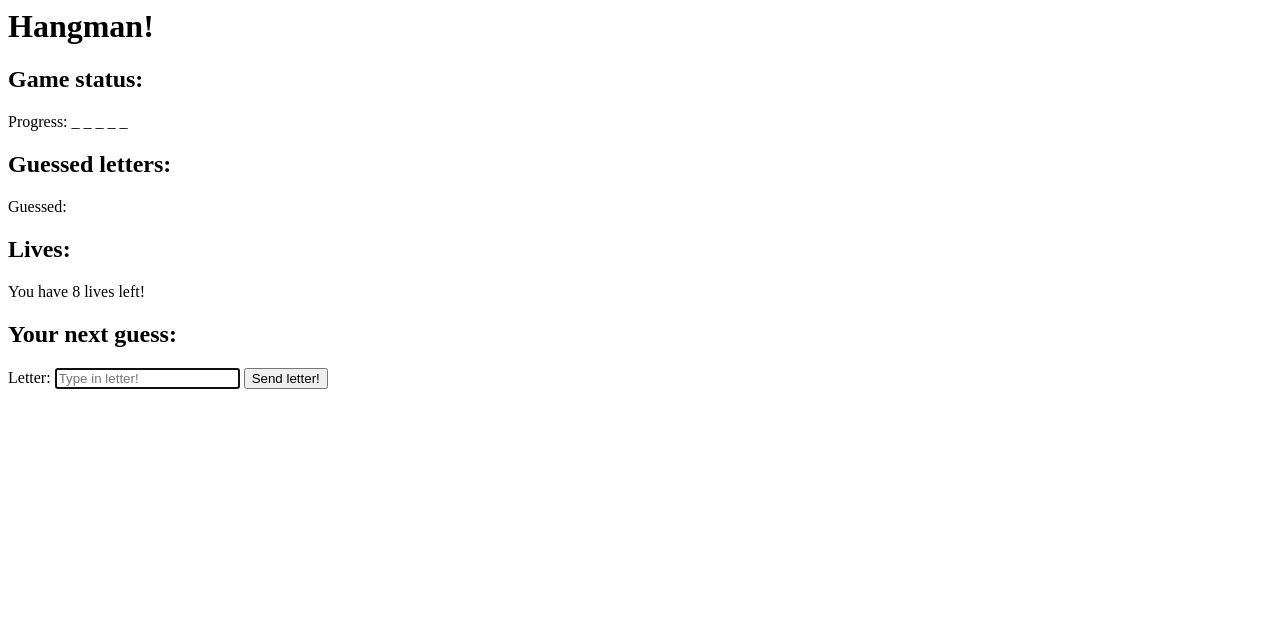
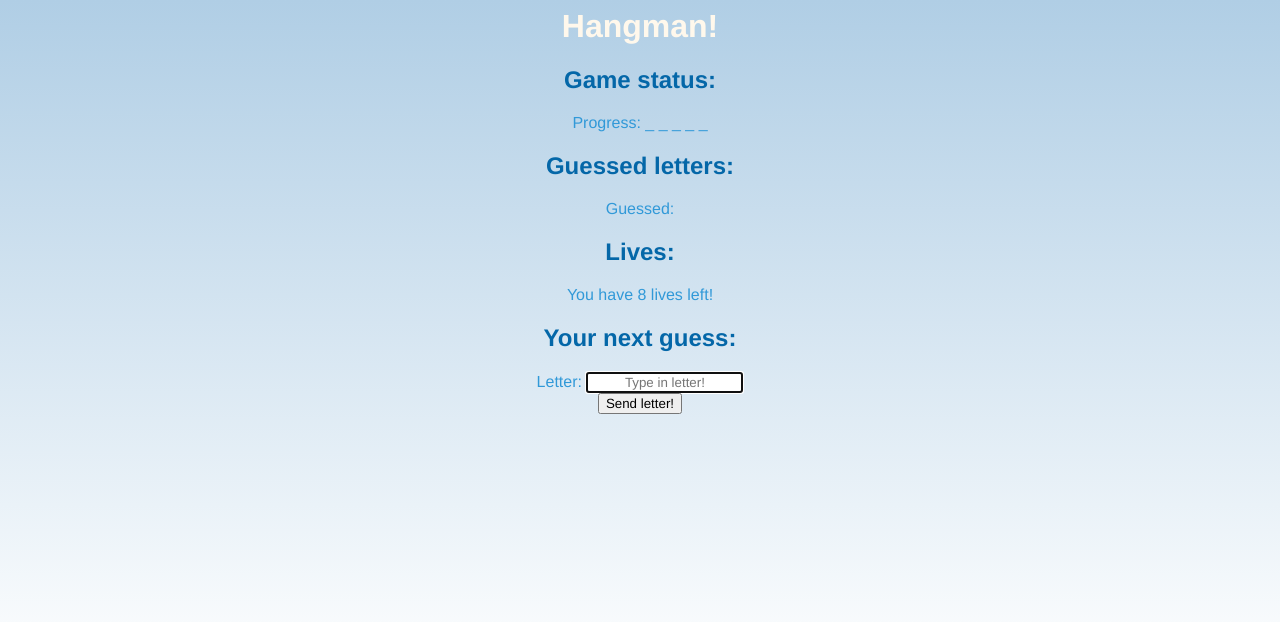
Before and after one commit to Bartuz/HangMan-Web, a plain HTML site: page index.html in a window 1280 px wide. Drawn offline with nearby package versions, Linux system fonts and the light colour scheme.

Commit message:
added some styling

```diff
--- a/style.css
+++ b/style.css
@@ -0,0 +1,23 @@
+body{
+	background: #b0cee5; /* Old browsers */
+background: -moz-linear-gradient(top, #b0cee5 0%, #ffffff 86%); /* FF3.6+ */
+background: -webkit-gradient(linear, left top, left bottom, color-stop(0%,#b0cee5), color-stop(86%,#ffffff)); /* Chrome,Safari4+ */
+background: -webkit-linear-gradient(top, #b0cee5 0%,#ffffff 86%); /* Chrome10+,Safari5.1+ */
+background: -o-linear-gradient(top, #b0cee5 0%,#ffffff 86%); /* Opera 11.10+ */
+background: -ms-linear-gradient(top, #b0cee5 0%,#ffffff 86%); /* IE10+ */
+background: linear-gradient(to bottom, #b0cee5 0%,#ffffff 86%); /* W3C */
+filter: progid:DXImageTransform.Microsoft.gradient( startColorstr='#b0cee5', endColorstr='#ffffff',GradientType=0 ); /* IE6-9 */
+}
+*{
+	text-align: center;
+	font-family: "Helvetica";
+}
+h1{
+	color: #FFF8EC;
+}
+h2{
+	color: #0467A8;
+}
+p, label{
+	color: #3199D8;
+}
```
Also changed, not shown: index.html (+1 -0 lines).
